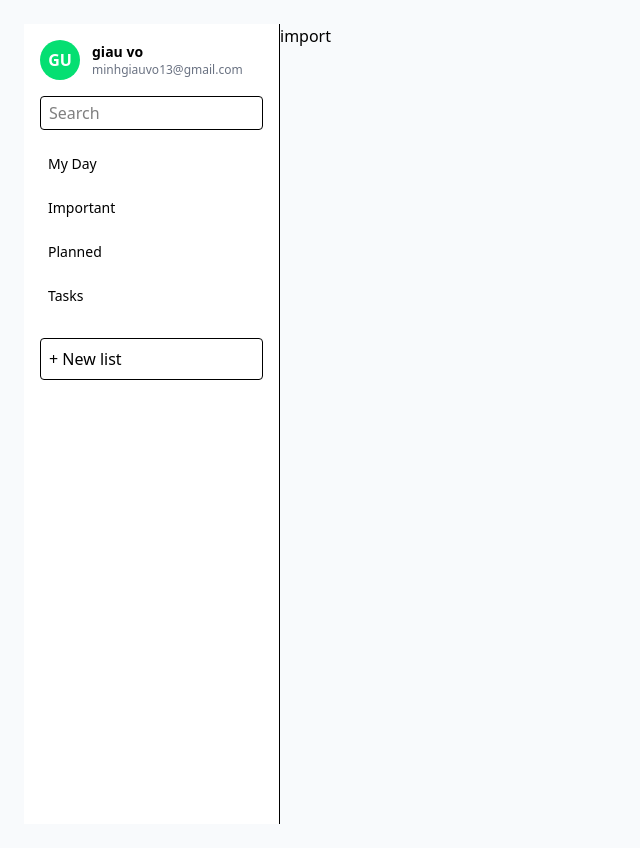
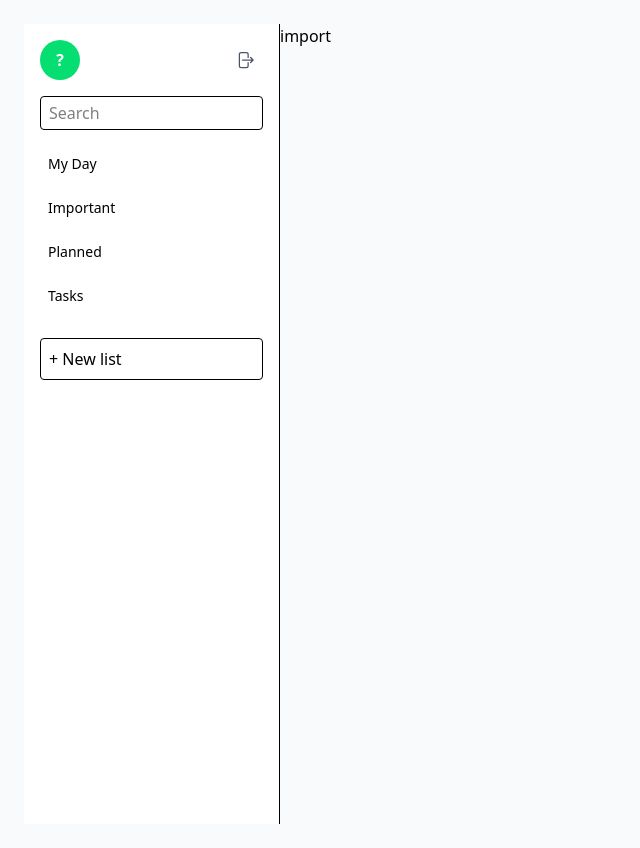
Before and after one commit to AndyAnh174/agent-todo, a Next.js app in the folder client/: page /important in a window 1280 px wide. Shown: the whole page, without its empty margins (0-640 px from the left). Built offline with nearby package versions, Linux system fonts and the light colour scheme.

Commit message:
feat: add @heroicons/react dependency and implement logout functionality in Sidebar component

```diff
--- a/client/package.json
+++ b/client/package.json
@@ -9,6 +9,7 @@
     "lint": "eslint"
   },
   "dependencies": {
+    "@heroicons/react": "^2.0.18",
     "next": "15.5.6",
     "postcss": "^8.5.6",
     "react": "19.1.0",
--- a/client/src/app/login/page.tsx
+++ b/client/src/app/login/page.tsx
@@ -53,7 +53,7 @@ export default function LoginPage() {
         } catch (e) {}
       }
       // redirect to tasks page after successful login
-      window.location.href = "/tasks";
+      window.location.href = "/myday";
     } catch (err: any) {
       // network errors (CORS, server down) show as TypeError in fetch
       if (err instanceof TypeError) {
--- a/client/src/components/Sidebar.tsx
+++ b/client/src/components/Sidebar.tsx
@@ -1,6 +1,7 @@
 "use client";
 import Link from "next/link";
 import { useEffect, useState } from "react";
+import { ArrowRightOnRectangleIcon } from "@heroicons/react/24/outline";
 
 export default function Sidebar() {
   const [user, setUser] = useState<{
@@ -17,19 +18,43 @@ export default function Sidebar() {
     }
   }, []);
 
+  const handleLogout = () => {
+    try {
+      localStorage.removeItem("token");
+      localStorage.removeItem("user");
+    } catch (e) {}
+    // redirect to login page
+    window.location.href = "/";
+  };
+
+  const displayName =
+    user?.full_name || (user?.email ? user.email.split("@")[0] : "");
+  const avatarInitial = displayName ? displayName.charAt(0).toUpperCase() : "?";
+
   return (
     <aside className="w-64 bg-white border-r min-h-screen p-4">
-      <div className="flex items-center gap-3 mb-4">
-        <div className="w-10 h-10 rounded-full bg-green-400 flex items-center justify-center text-white font-bold">
-          {user?.full_name ? user.full_name.charAt(0).toUpperCase() : "GU"}
+      <div className="flex items-center justify-between mb-4">
+        <div className="flex items-center gap-3">
+          <div className="w-10 h-10 rounded-full bg-green-400 flex items-center justify-center text-white font-bold">
+            {avatarInitial}
+          </div>
+          <div>
+            <div className="text-sm font-semibold">{displayName}</div>
+            <div className="text-xs text-gray-500">{user?.email || ""}</div>
+          </div>
         </div>
         <div>
-          <div className="text-sm font-semibold">
-            {user?.full_name || "giau vo"}
-          </div>
-          <div className="text-xs text-gray-500">
-            {user?.email || "minhgiauvo13@gmail.com"}
-          </div>
+          <button
+            onClick={handleLogout}
+            title="Đăng xuất"
+            aria-label="logout"
+            className="p-2 rounded hover:bg-gray-100"
+          >
+            <ArrowRightOnRectangleIcon
+              className="h-5 w-5 text-gray-600"
+              aria-hidden="true"
+            />
+          </button>
         </div>
       </div>
 
@@ -48,13 +73,13 @@ export default function Sidebar() {
           My Day
         </Link>
         <Link
-          href="important"
+          href="/important"
           className="block px-2 py-2 rounded hover:bg-gray-50"
         >
           Important
         </Link>
         <Link
-          href="planned"
+          href="/planned"
           className="block px-2 py-2 rounded hover:bg-gray-50"
         >
           Planned
```
Also changed, not shown: 1 other file (tests, documents, lock files or other folders).
